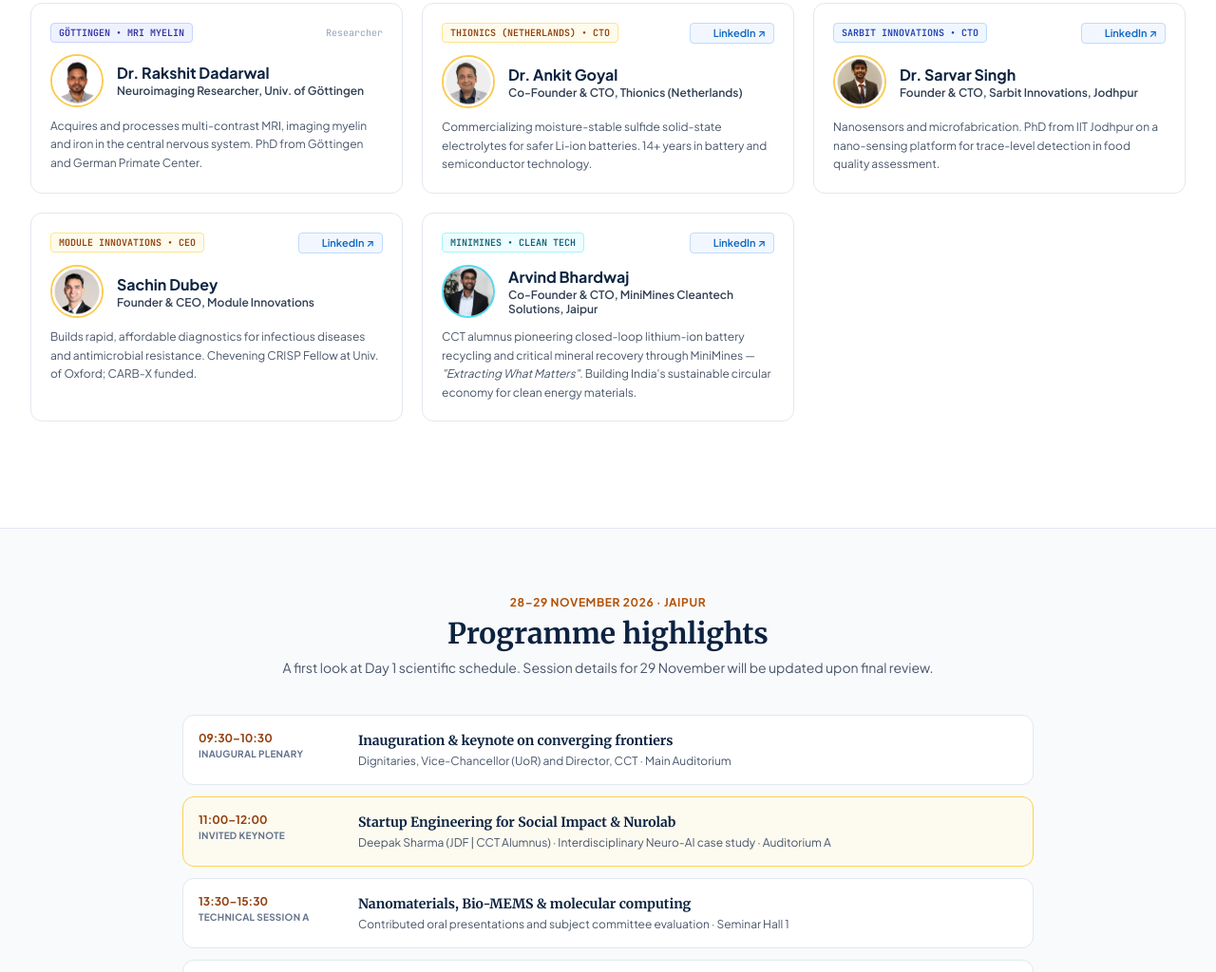
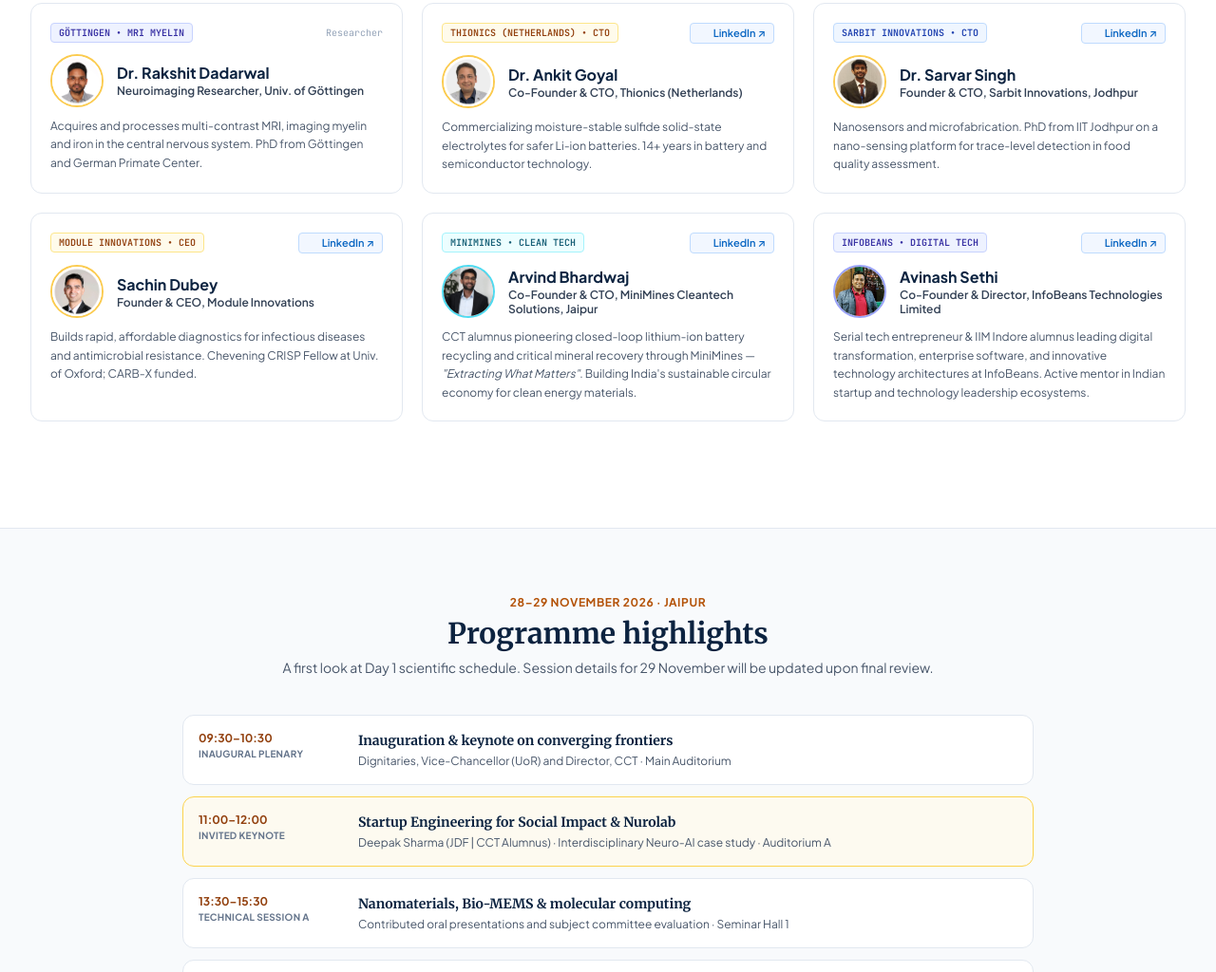
Before and after one commit to convergence26/convergence26.github.io, a plain HTML site: page index.html in a window 1280 px wide. Shown: the part 4451-5475 px from the top of the page at 95% size. Drawn offline with nearby package versions, Linux system fonts and the light colour scheme.

Commit message:
feat: add Avinash Sethi (InfoBeans Co-Founder) to speakers

```diff
--- a/index.html
+++ b/index.html
@@ -1010,6 +1010,30 @@
           </div>
         </div>
 
+        <!-- Speaker: Avinash Sethi -->
+        <div class="academic-card p-5 rounded-xl border border-slate-200 flex flex-col justify-between">
+          <div>
+            <div class="flex items-center justify-between gap-2 mb-3">
+              <span class="text-[10px] font-mono font-bold text-indigo-800 bg-indigo-50 px-2 py-0.5 rounded uppercase border border-indigo-200">InfoBeans • Digital Tech</span>
+              <a href="https://www.linkedin.com/in/avinash-sethi" target="_blank" rel="noopener noreferrer" class="inline-flex items-center gap-1 text-[11px] font-semibold text-[#0a66c2] hover:text-[#004182] bg-blue-50/80 px-2 py-0.5 rounded border border-blue-200 transition-colors">
+                <i data-lucide="linkedin" class="w-3 h-3"></i> LinkedIn ↗
+              </a>
+            </div>
+            <div class="flex items-center gap-3.5 mb-2.5">
+              <img src="speakers/avinash-sethi.jpg" alt="Avinash Sethi" class="w-14 h-14 rounded-full object-cover border-2 border-indigo-400/80 shadow-xs flex-shrink-0">
+              <div class="min-w-0 flex-1">
+                <h4 class="font-bold text-univNavy text-base leading-snug">
+                  <a href="https://www.linkedin.com/in/avinash-sethi" target="_blank" rel="noopener noreferrer" class="hover:underline">Avinash Sethi</a>
+                </h4>
+                <p class="text-xs font-semibold text-slate-700 leading-tight">Co-Founder & Director, InfoBeans Technologies Limited</p>
+              </div>
+            </div>
+            <p class="text-xs text-slate-600 mt-2 leading-relaxed">
+              Serial tech entrepreneur & IIM Indore alumnus leading digital transformation, enterprise software, and innovative technology architectures at InfoBeans. Active mentor in Indian startup and technology leadership ecosystems.
+            </p>
+          </div>
+        </div>
+
       </div>
 
     </div>
```
Also changed, not shown: speakers/avinash-sethi.jpg (added).
